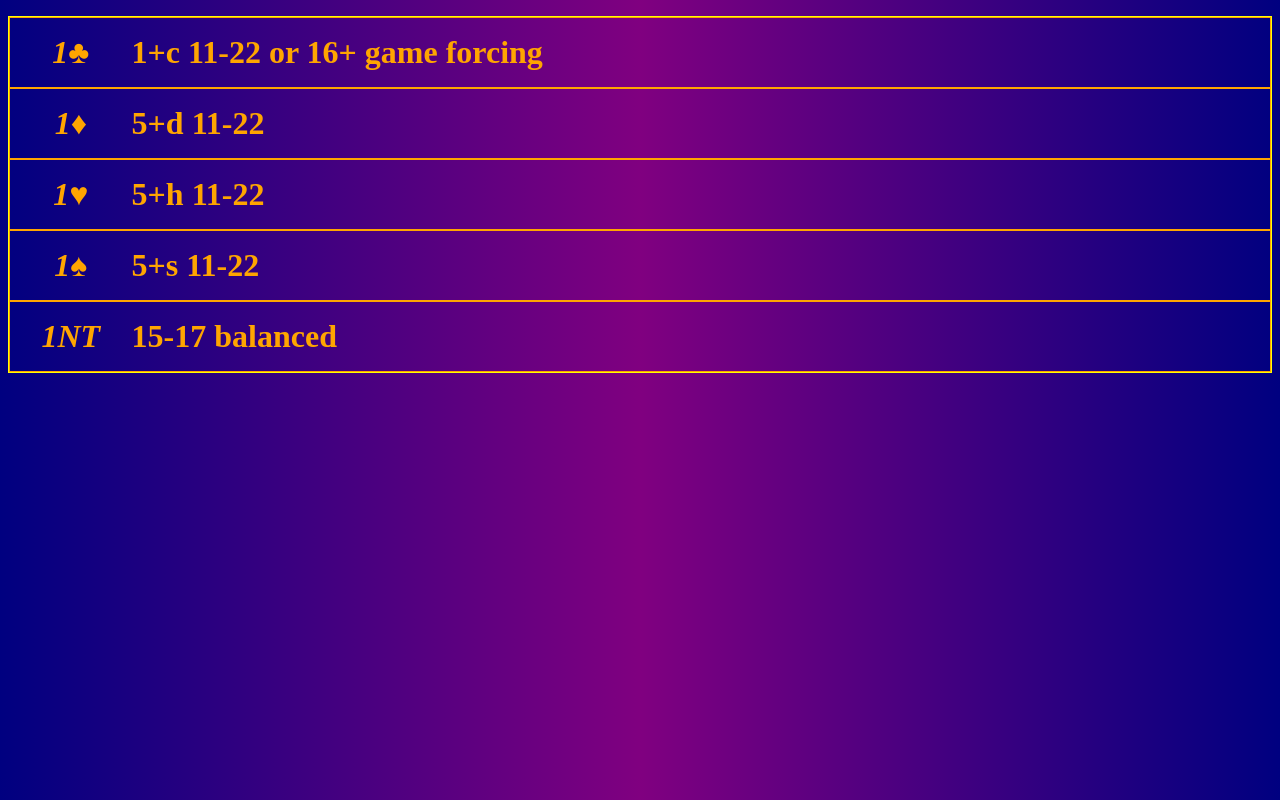
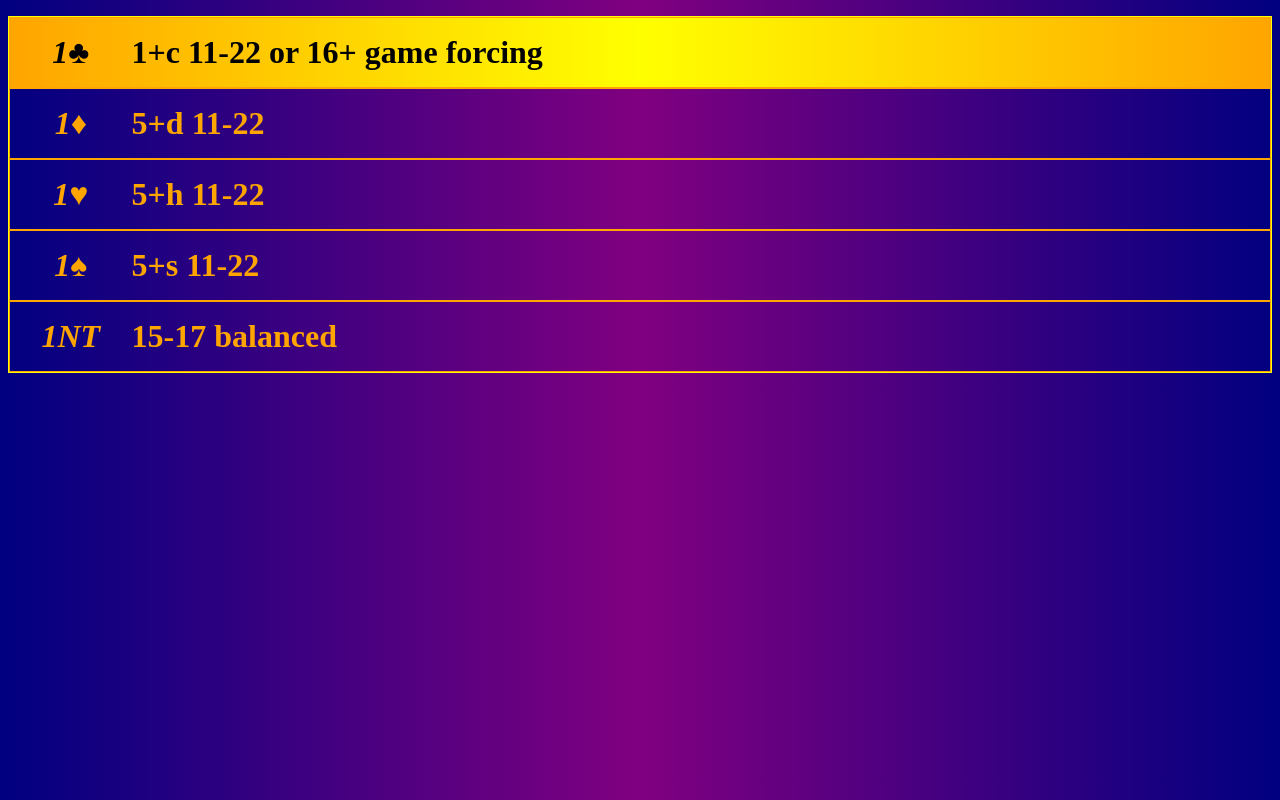
Before and after one commit to MaxxZahar/ConventionCard2, a plain HTML site: page index.html in a window 1280 px wide. Both pictures are taken after a click on the item "1+c 11-22 or 16+ game forcing". Drawn offline with Linux system fonts and the light colour scheme.

Commit message:
listener add

```diff
--- a/script.js
+++ b/script.js
@@ -1,4 +1,13 @@
 const bidList = document.querySelector('.bid_list');
+const once = { once: true };
+
+function createGlobalEventListener(type, selector, callback) {
+    document.addEventListener(type, e => {
+        if (e.target.matches(selector)) {
+            callback(e);
+        }
+    });
+}
 
 function createSuitSymbol(value) {
     let s = 'NT'
@@ -27,9 +36,14 @@ function createList(rootId) {
             bidLi.dataset.value = createSuitSymbol(bid.value);
             bidLi.textContent = bid.text;
             bidLi.dataset.comment = bid.comment;
+            bidLi.addEventListener('click', clickOnBid, { once: true });
             bidList.appendChild(bidLi);
         }
     })
 }
 
+function clickOnBid(event) {
+    event.currentTarget.classList.add('fixed');
+}
+
 createList(0);
--- a/style.css
+++ b/style.css
@@ -24,3 +24,8 @@ body {
     font-style: italic;
     text-align: center;
 }
+
+.fixed {
+    background-image: linear-gradient(90deg, orange, yellow, orange);
+    color: black;
+}
```
